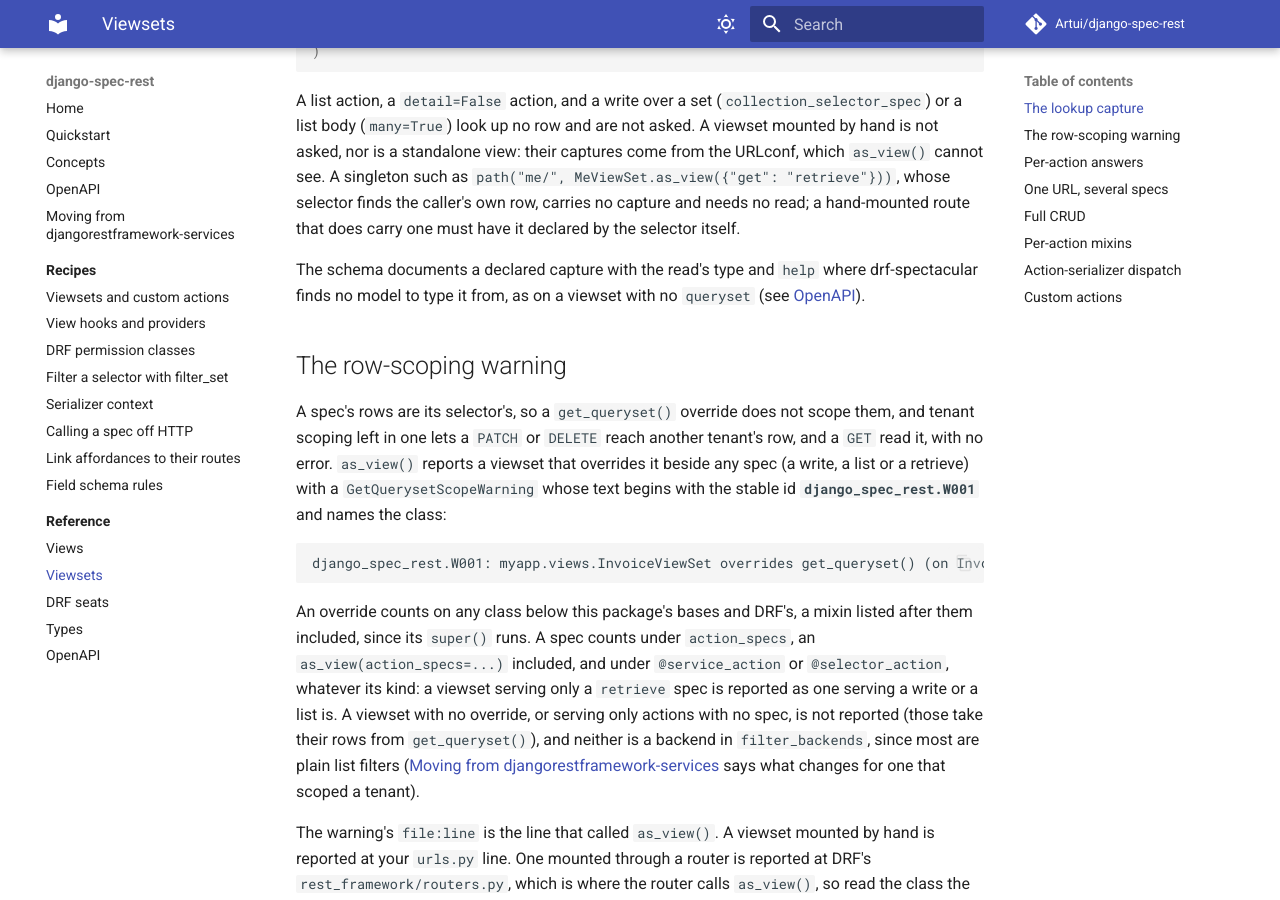
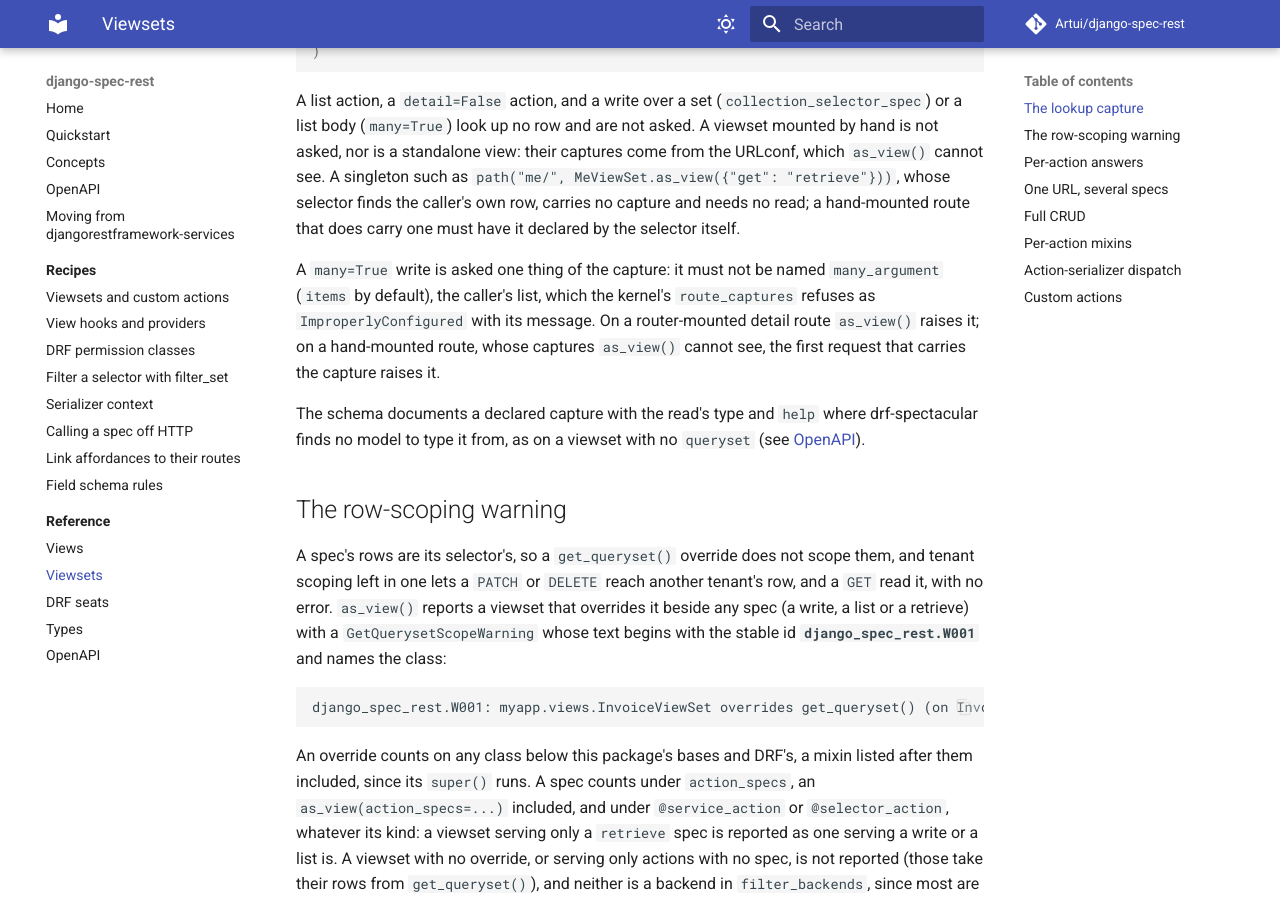
Before and after one commit to Artui/django-spec-rest, an MkDocs documentation site: the page built from docs/reference/viewsets.md, in a window 1280 px wide and 900 px high, scrolled down 715 px. Built offline with MkDocs 1.6.1 and Material for MkDocs 9.7.7, drawn with Linux system fonts in a browser that asks for light colours; comment, search, counter and statistics services are not loaded.

Commit message:
Refuse a router's lookup capture named like a many spec's list at as_view
Co-Authored-By: Claude Sonnet 5.5 <noreply@anthropic.com>

```diff
--- a/docs/reference/viewsets.md
+++ b/docs/reference/viewsets.md
@@ -38,6 +38,13 @@ their captures come from the URLconf, which `as_view()` cannot see. A singleton
 such as `path("me/", MeViewSet.as_view({"get": "retrieve"}))`, whose selector
 finds the caller's own row, carries no capture and needs no read; a hand-mounted
 route that does carry one must have it declared by the selector itself.
+
+A `many=True` write is asked one thing of the capture: it must not be named
+`many_argument` (`items` by default), the caller's list, which the kernel's
+`route_captures` refuses as `ImproperlyConfigured` with its message. On a
+router-mounted detail route `as_view()` raises it; on a hand-mounted route,
+whose captures `as_view()` cannot see, the first request that carries the
+capture raises it.
 
 The schema documents a declared capture with the read's type and `help` where
 drf-spectacular finds no model to type it from, as on a viewset with no
```
Also changed, not shown: CHANGELOG.md (+5 -1 lines), 2 other files.
